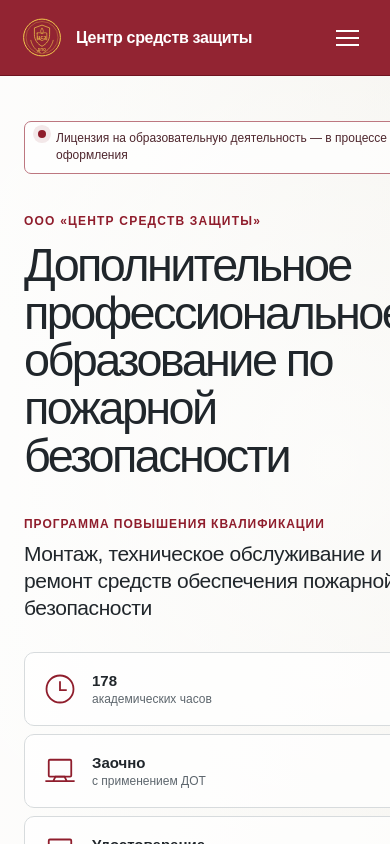
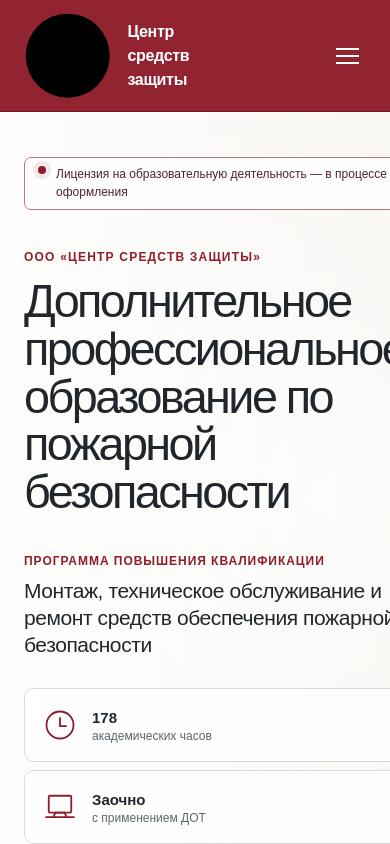
Before and after one commit to shafranovskijm-pixel/centr-sredstv-zashchity, a Next.js app: page / in a window 390 px wide. Shown: the top 844 px of the page. Built offline with nearby package versions, Linux system fonts and the light colour scheme.

Commit message:
Use hero emblem across site branding

```diff
--- a/app/globals.css
+++ b/app/globals.css
@@ -68,28 +68,17 @@ svg { display: block; }
 .brand strong { display: block; color: white; font-size: 20px; letter-spacing: -0.02em; }
 .brand small { display: block; margin-top: 3px; color: #ffe7aa; font-size: 11px; }
 
-.shield-mark {
-  width: 49px;
-  height: 56px;
+.brand-emblem {
+  width: 58px;
+  height: 58px;
   flex: 0 0 auto;
-  fill: none;
-  stroke: currentColor;
-  stroke-width: 1.7;
+  display: block;
+  object-fit: cover;
+  border: 1px solid rgba(255, 231, 170, .78);
+  border-radius: 50%;
+  background: #fff7df;
+  box-shadow: 0 5px 16px rgba(64, 8, 16, .24);
 }
-
-.shield-mark text {
-  fill: currentColor;
-  stroke: none;
-  font-weight: 700;
-  font-family: Arial, sans-serif;
-}
-.crest-outer { stroke-width: 2.5; }
-.crest-inner { stroke-width: 1; opacity: .75; }
-.crest-shield { stroke-width: 1.8; }
-.crest-book, .crest-flame, .crest-branch { stroke-width: 1.45; stroke-linecap: round; stroke-linejoin: round; }
-.crest-initials { font-size: 11px; letter-spacing: .04em; }
-.crest-dpo { font-size: 8px; letter-spacing: .18em; }
-.brand .shield-mark { color: var(--gold); }
 
 .desktop-nav { display: flex; gap: clamp(22px, 3vw, 48px); }
 
@@ -296,7 +285,7 @@ svg { display: block; }
 
 .organization-card { padding: clamp(28px, 5vw, 64px); background: white; border: 1px solid var(--line); border-radius: 12px; }
 .organization-title { display: flex; align-items: center; gap: 24px; }
-.organization-title .shield-mark { width: 62px; height: 70px; }
+.organization-title .brand-emblem { width: 76px; height: 76px; box-shadow: 0 10px 26px rgba(84, 21, 31, .15); }
 .organization-title h2 { font-size: clamp(31px, 3.6vw, 52px); }
 .organization-lead { max-width: 850px; margin: 34px 0 0 86px; color: var(--muted); font-size: 16px; line-height: 1.7; }
 .details-grid { margin: 44px 0 0; display: grid; grid-template-columns: repeat(2, 1fr); border-top: 1px solid var(--line); border-left: 1px solid var(--line); }
@@ -314,14 +303,14 @@ svg { display: block; }
 .contact-phone:hover, .contact-phone:focus-visible { color: var(--accent-dark); text-decoration: underline; }
 
 .site-footer { min-height: 130px; padding: 28px clamp(24px, 4.5vw, 68px); display: grid; grid-template-columns: 1fr auto auto auto; align-items: center; gap: 30px; color: #d3d7da; background: #20262b; font-size: 12px; }
-.footer-brand .shield-mark { width: 36px; height: 42px; }
+.footer-brand .brand-emblem { width: 44px; height: 44px; box-shadow: none; }
 .footer-brand strong { color: white; font-size: 14px; }
 .site-footer > a { color: white; font-size: 14px; font-weight: 700; }
 
 .internal-page { min-height: 100vh; background: #f7f6f2; }
 .internal-header { min-height: 82px; padding: 13px clamp(22px,4vw,64px); display: flex; align-items: center; justify-content: space-between; gap: 24px; color: white; background: var(--accent); border-bottom: 1px solid var(--accent-dark); }
 .internal-brand { display: flex; align-items: center; gap: 13px; }
-.internal-brand > span { width: 43px; height: 43px; display: grid; place-items: center; color: var(--gold); border: 2px solid var(--gold); border-radius: 50%; font-size: 12px; font-weight: 800; }
+.internal-brand .brand-emblem { width: 50px; height: 50px; }
 .internal-brand strong { font-size: 17px; }
 .internal-header nav { display: flex; gap: 28px; }
 .internal-header nav a { padding: 9px 0; color: white; font-size: 13px; border-bottom: 1px solid transparent; }
@@ -422,7 +411,7 @@ body:has(#vision-toggle:checked) .eyebrow { text-decoration: underline; }
 @media (max-width: 800px) {
   .site-header { min-height: 76px; padding-block: 10px; }
   .brand strong { font-size: 16px; }
-  .brand .shield-mark { width: 40px; height: 47px; }
+  .brand .brand-emblem { width: 48px; height: 48px; }
   .desktop-nav { display: none; }
   .header-phone { display: none; }
   .mobile-nav { display: block; }
@@ -456,7 +445,7 @@ body:has(#vision-toggle:checked) .eyebrow { text-decoration: underline; }
   .curriculum-grid { grid-template-columns: 1fr; }
   .curriculum-card { min-height: 220px; }
   .organization-title { align-items: flex-start; }
-  .organization-title .shield-mark { width: 48px; height: 56px; }
+  .organization-title .brand-emblem { width: 56px; height: 56px; }
   .sveden-nav { grid-template-columns: 1fr; }
   .info-table > div { grid-template-columns: 1fr; gap: 7px; }
   .document-list > div { grid-template-columns: 1fr; gap: 7px; }
```
